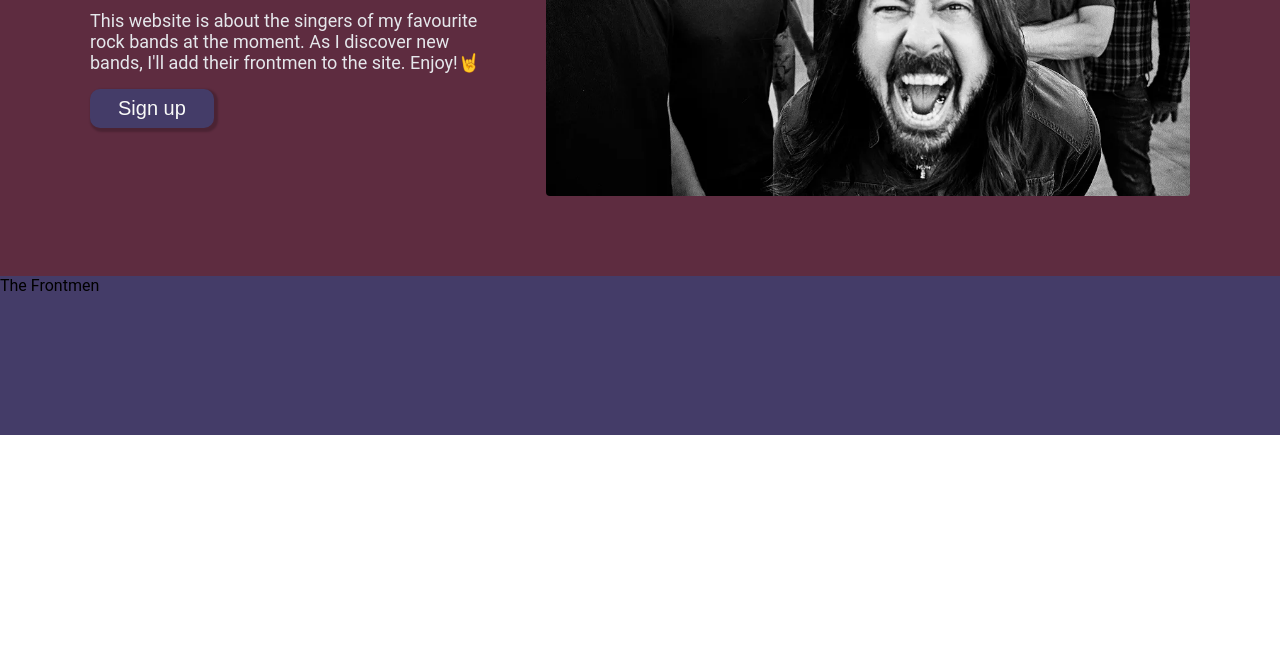
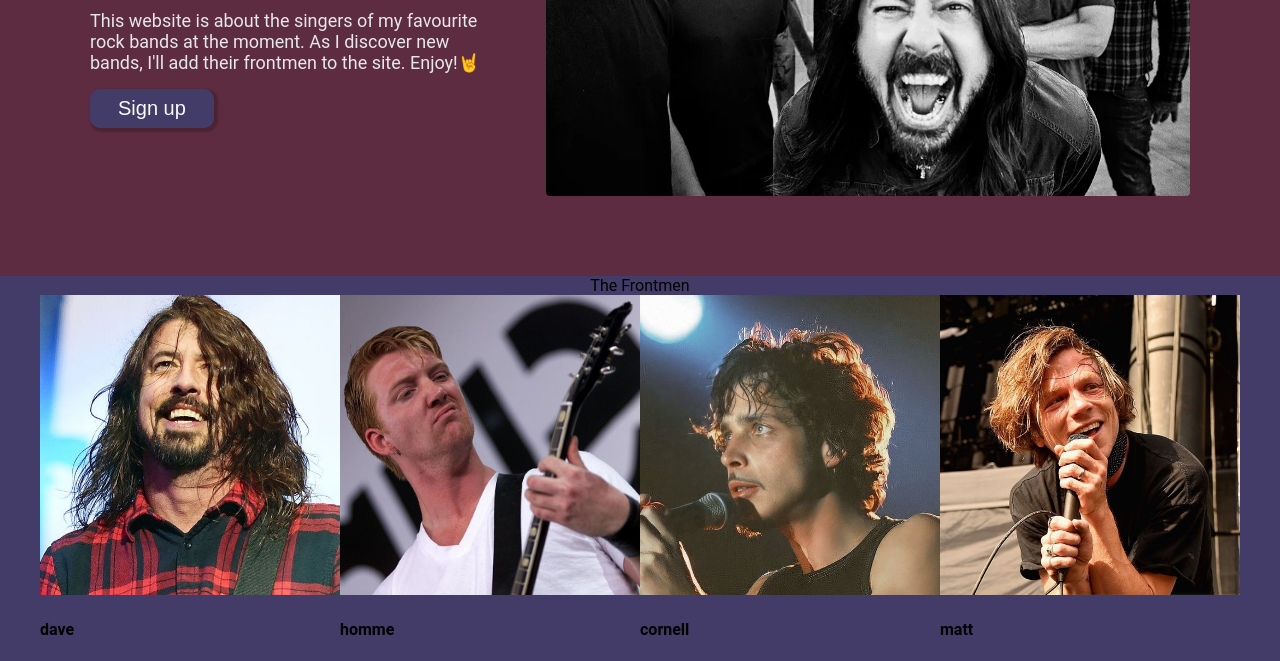
Before and after one commit to Fraan1092/landing-page, a plain HTML site: page index.html in a window 1280 px wide. Shown: the part 408-1069 px from the top of the page. Before the commit the page ends 843 px from the top, so only its background shows below. Drawn offline with Linux system fonts and the light colour scheme.

Commit message:
Add images and roughly arrange them

```diff
--- a/index.html
+++ b/index.html
@@ -31,19 +31,23 @@
             <div class="info-header">The Frontmen</div>
             <div class="info-items">
                 <div class="item">
-                    <img src="" alt="">
+                    <img src="images/dave.jpg" alt="">
+                    <h4>dave</h4>
                     <p></p>
                 </div>
                 <div class="item">
-                    <img src="" alt="">
+                    <img src="images/homme1.jpg" alt="">
+                    <h4>homme</h4>
                     <p></p>
                 </div>
                 <div class="item">
-                    <img src="" alt="">
+                    <img src="images/cornell.jpg" alt="">
+                    <h4>cornell</h4>
                     <p></p>
                 </div>
                 <div class="item">
-                    <img src="" alt="">
+                    <img src="images/matt.jpg" alt="">
+                    <h4>matt</h4>
                     <p></p>
                 </div>
             </div>
--- a/style.css
+++ b/style.css
@@ -100,4 +100,16 @@ a {
 
 .second-section {
     background-color: #443C68;
+    display: flex;
+    flex-direction: column;
+    align-items: center;
 }
+
+.info-items {
+    display: flex;
+}
+
+.item img {
+    width: 300px;
+    height: auto;
+}
```
Also changed, not shown: images/cornell.jpg (added), images/dave.jpg (added), images/homme1.jpg (added), images/homme2.jpg (added), images/homme3.jpg (added), images/matt.jpg (added).
